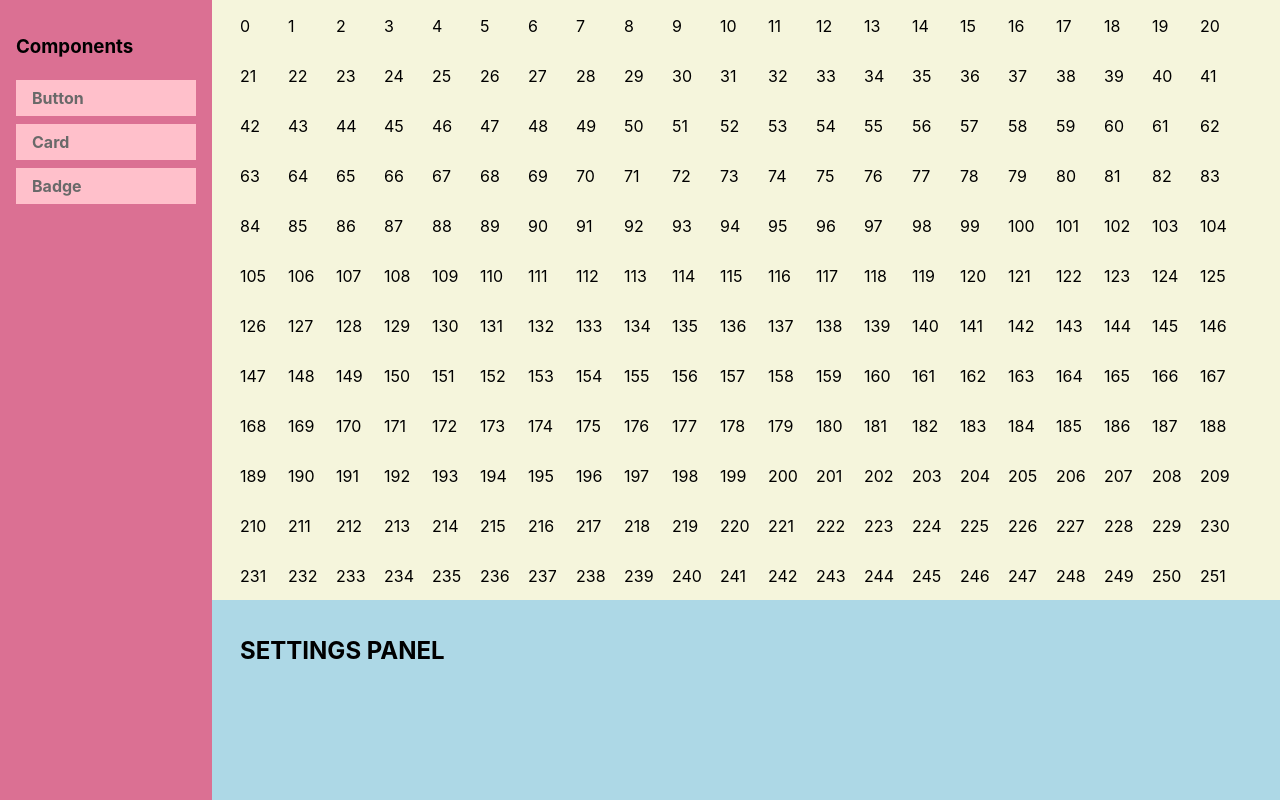
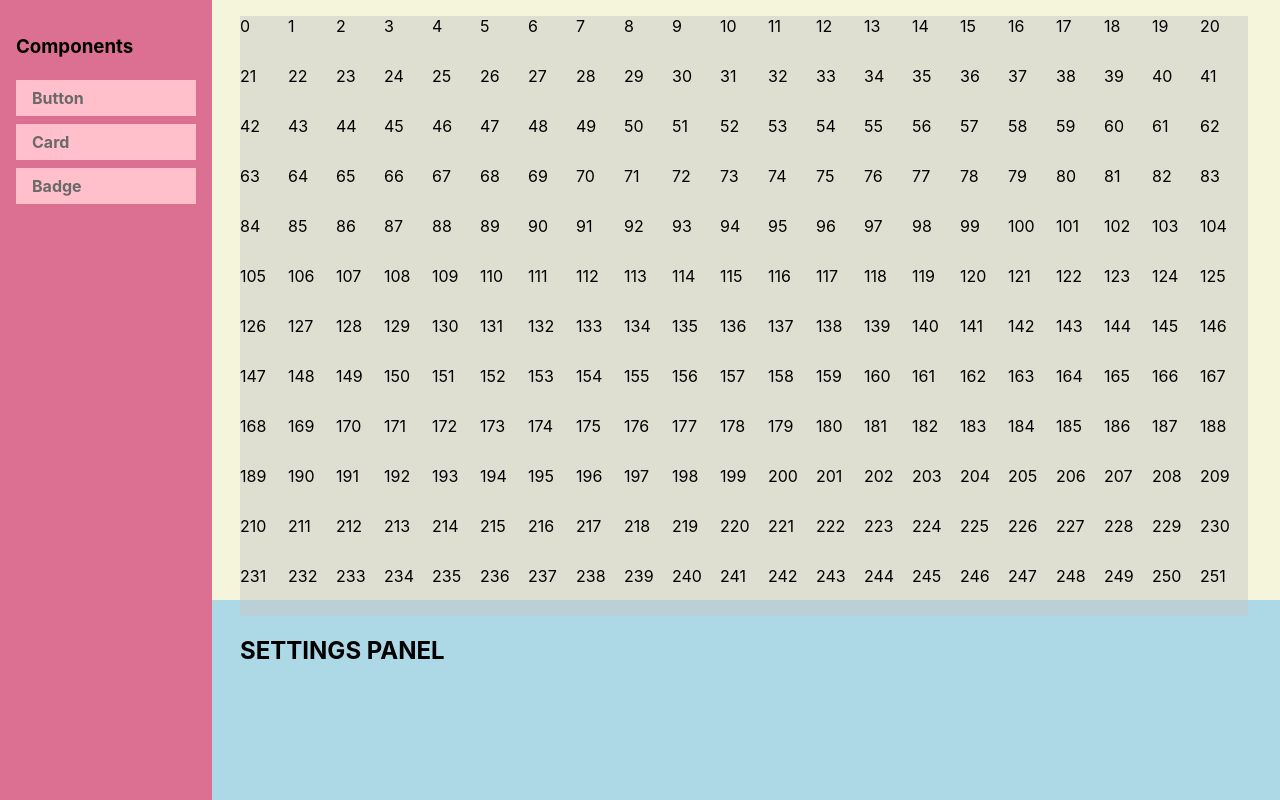
Before and after one commit to praneshpk/react-dnd-component-builder, a React (Create React App) app: page / in a window 1280 px wide. Built offline with nearby package versions, Linux system fonts and the light colour scheme.

Commit message:
adding drop states

```diff
--- a/src/components/ComponentBuilder/ComponentBuilder.tsx
+++ b/src/components/ComponentBuilder/ComponentBuilder.tsx
@@ -7,9 +7,6 @@ import { Button, Card, Badge } from '@material-ui/core';
 import './ComponentBuilder.scss';
 
 export default function ComponentBuilder() {
-    const [sandbox, setSandbox] = useState<object>({});
-    const [focus, setFocus] = useState();
-
     const defaultGrid = {
         __grid__: {
             x: 1,
@@ -18,6 +15,11 @@ export default function ComponentBuilder() {
             h: 2,
         } as GridElement
     };
+
+    const [sandbox, setSandbox] = useState<object>({});
+    const [focus, setFocus] = useState();
+    const currentGridElement = useRef(defaultGrid.__grid__);
+
     const components = {
         'Button': {
             component: Button,
@@ -62,11 +64,13 @@ export default function ComponentBuilder() {
         <div className="ComponentBuilder">
             <Library
                 components={components}
+                grid={currentGridElement}
             />
             <Sandbox
                 gridSize={48}
                 components={components}
                 addToSandbox={addToSandbox}
+                grid={currentGridElement}
             >
                 {sandbox}
             </Sandbox>
--- a/src/components/ComponentBuilder/Library/ComponentWrapper/ComponentWrapper.scss
+++ b/src/components/ComponentBuilder/Library/ComponentWrapper/ComponentWrapper.scss
@@ -1,4 +1,5 @@
 .ComponentWrapper {
+    background: rgba(200,200,200, 0.5);
     &.droppable {
         position: relative;
         background: white;
@@ -21,4 +22,13 @@
     &.dragging {
         opacity: 0.5;
     }
+    &.drop {
+        background: green;
+    }
+    &.error {
+        background: red;
+    }
+    &.child {
+        background: yellow;
+    }
 }
--- a/src/components/ComponentBuilder/Library/ComponentWrapper/ComponentWrapper.tsx
+++ b/src/components/ComponentBuilder/Library/ComponentWrapper/ComponentWrapper.tsx
@@ -1,5 +1,4 @@
 import React, { useState, useEffect } from 'react';
-import { exportToJSON } from '../../Settings/Util';
 
 import './ComponentWrapper.scss';
 export interface GridElement {
@@ -13,12 +12,12 @@ export interface ComponentWrapperProps {
     grid?: GridElement,
     onClick?: () => void,
     drop?: boolean,
-    draggable?: boolean
+    draggable?: boolean,
+    className?: string[]
 }
 export function ComponentWrapper({
-    children, grid, onClick = () => { }, drop = true, draggable = false
+    children, grid, onClick = () => { }, drop = true, draggable = false, className
 }: ComponentWrapperProps) {
-    const [droppable, setDroppable] = useState(false);
     const [dragging, setDragging] = useState(false);
 
     function dragStart(evt) {
@@ -30,8 +29,9 @@ export function ComponentWrapper({
             evt.dataTransfer.setData('component', children.props.id);
         }
     }
-    let enterTarget: any = null;
-    let classList = (droppable ? ' droppable' : '') + (dragging ? ' dragging' : '');
+    let classList =
+        (dragging ? ' dragging' : '') +
+        (className ? ` ${className.join(' ')}` : '');
     return (
         <div className={`ComponentWrapper${classList}`}
             style={grid ? {
@@ -59,7 +59,7 @@ export function ComponentWrapper({
             //         setDroppable(false);
             //     }
             // }}
-            onDrop={(evt) => setDroppable(false)}
+            // onDrop={(evt) => setDroppable(false)}
             onClick={onClick}
             onDragEnd={(evt) => setDragging(false)}
         >
--- a/src/components/ComponentBuilder/Library/Library.tsx
+++ b/src/components/ComponentBuilder/Library/Library.tsx
@@ -2,9 +2,11 @@ import React from 'react';
 import './Library.scss';
 import { ComponentWrapper } from './ComponentWrapper/ComponentWrapper';
 
-export const generateKey = prefix => `${prefix}_${Date.now()}`;
+export const generateKey = prefix => `${prefix}__${Date.now()}`;
 
-export default function Library({ components }) {
+export const parseKey = key => key.split('__');
+
+export default function Library({ components, grid }) {
     function drop(evt) {
         evt.preventDefault();
         console.log(evt);
@@ -17,7 +19,7 @@ export default function Library({ components }) {
                     key={generateKey(e)}
                     drop={false}
                     draggable={true}
-                >
+                    onClick={() => grid.current = components[e].props.__grid__}>
                     {e}
                 </ComponentWrapper>)
             }
--- a/src/components/ComponentBuilder/Sandbox/Sandbox.tsx
+++ b/src/components/ComponentBuilder/Sandbox/Sandbox.tsx
@@ -1,49 +1,137 @@
-import React, { useState, useEffect, useRef, useLayoutEffect } from 'react';
+import React, { useState, useEffect, useRef, useLayoutEffect, MutableRefObject } from 'react';
 import './Sandbox.scss';
 
-import { generateKey } from '../Library/Library';
+import { generateKey, parseKey } from '../Library/Library';
 import { ComponentWrapper, GridElement } from '../Library/ComponentWrapper/ComponentWrapper';
+
 export interface Props {
     components: object,
     children?: object,
     addToSandbox: (id: string, element: React.ReactNode, grid: GridElement) => void,
-    gridSize: 12 | 24 | 48
+    gridSize: 12 | 24 | 48,
+    grid: MutableRefObject<GridElement>,
 }
-export default function Sandbox({ components, children = {}, addToSandbox, gridSize }: Props) {
+const DROP = {
+    OK: 0,
+    ERR: 1,
+    CHILD: 2,
+}
+export default function Sandbox({
+    components, children = {}, addToSandbox, gridSize, grid
+}: Props) {
     useEffect(() => {
     });
     const [contentWidth, setContentWidth] = useState(0);
     const [contentHeight, setContentHeight] = useState(0);
     const [placeholders, setPlaceholders] = useState<any[]>([]);
+
     const content = useRef<HTMLDivElement>(null);
+
+    let dropState = DROP.ERR;
+
+    const resetClassState = (parent: HTMLDivElement | null) => {
+        if (parent) {
+            Array.from(parent.children).forEach(e => {
+                e.classList.remove('drop', 'error', 'child');
+            });
+        }
+    }
+
     function dragOver(evt) {
         evt.stopPropagation();
         evt.preventDefault();
-        console.log(evt.dataTransfer);
-        console.log(JSON.parse(evt.target.dataset.grid));
+        if (content.current) {
+            let children = Array.from(content.current.children);
+            let index = children.indexOf(evt.target);
+
+            const checkGrid = (dropState) => {
+                for (let y = 0; y < grid.current.h; y++) {
+                    for (let x = 0; x < grid.current.w; x++) {
+                        const element = children[index + (x + y * Math.floor(contentWidth / gridSize))] as HTMLElement;
+                        switch (dropState) {
+                            case DROP.OK:
+                                element.classList.add('drop');
+                                break;
+                            case DROP.ERR:
+                                element.classList.add('error');
+                                break;
+                            case DROP.CHILD:
+                                element.classList.add('child');
+                                return dropState;
+                            default:
+                                console.log(dropState);
+                                break;
+                        }
+                    }
+                }
+                return dropState;
+            }
+
+            for (let y = 0; y < grid.current.h; y++) {
+                for (let x = 0; x < grid.current.w; x++) {
+                    const element = children[index + (x + y * Math.floor(contentWidth / gridSize))] as HTMLElement;
+                    if (!element) {
+                        dropState = DROP.ERR;
+                        resetClassState(content.current);
+                        return;
+                    } else if (element.classList.contains('placeholder')) {
+                        if (element.style.visibility === 'hidden') {
+                            dropState = checkGrid(DROP.ERR);
+                            return;
+                        }
+                    } else if (element.classList.contains('ComponentWrapper')) {
+                        dropState = checkGrid(DROP.CHILD);
+                        return;
+                    }
+                }
+            }
+            dropState = checkGrid(DROP.OK);
+        }
     }
 
     function dragLeave(evt) {
+        resetClassState(content.current);
     }
 
     function drop(evt) {
         evt.preventDefault();
+        resetClassState(content.current);
         const key = evt.dataTransfer.getData('component');
-
         if (key) {
-            const split = key.split('_');
+            const split = parseKey(key);
             let id = key;
             const el = components[split[0]];
             let add = true;
             if (split.length === 1) {
                 id = generateKey(key);
             } else if (key in children) {
-                console.log('just moving');
+                console.log('moving... needs to be implemented');
                 add = false;
             }
-            if (add) {
-                const element = React.createElement(el.component, { ...el.props, id }, el.children);
-                addToSandbox(id, element, el.props.$grid);
+
+            if (add && dropState !== DROP.ERR) {
+                if (dropState === DROP.CHILD) {
+                    console.log('child... needs to be implemented');
+                    return;
+                }
+                const { __grid__, ...props } = el.props;
+                // remove placeholders
+                if (content.current) {
+                    let children = Array.from(content.current.children);
+                    //let e = evt.target;
+                    let index = children.indexOf(evt.target);
+                    for (let y = 0; y < __grid__.h; y++) {
+                        for (let x = 0; x < __grid__.w; x++) {
+                            const child = children[index + (x + y * Math.floor(contentWidth / gridSize))] as HTMLElement;
+                            if (child) {
+                                child.style.visibility = "hidden";// .remove();
+                            }
+                        }
+                    }
+                }
+                const targetGrid = JSON.parse(evt.target.dataset.grid);
+                const element = React.createElement(el.component, { ...props, id, key: id }, el.children);
+                addToSandbox(id, element, { ...__grid__, x: targetGrid.x, y: targetGrid.y });
             }
         }
 
@@ -59,10 +147,12 @@ export default function Sandbox({ components, children = {}, addToSandbox, gridS
             let height = Math.floor(contentHeight / gridSize);
             let len = width * height;
             setPlaceholders(Array(len).fill(0).map((e, i) => {
+                const newGrid = { x: (i % width) + 1, y: Math.floor(i / width) + 1, w: 1, h: 1 };
                 return (
                     <ComponentWrapper
                         key={`placeholder-${i}`}
-                        grid={{ x: (i % width) + 1, y: Math.floor(i / width) + 1, w: 1, h: 1 }}
+                        className={['placeholder']}
+                        grid={newGrid}
                     >
                         {i}
                     </ComponentWrapper>
--- a/src/components/ComponentBuilder/Settings/Settings.tsx
+++ b/src/components/ComponentBuilder/Settings/Settings.tsx
@@ -1,6 +1,7 @@
 import React, { useState, useEffect, useRef } from 'react';
 import { createProperties, exportSandboxToJSON } from './Util';
 import './Settings.scss';
+import { parseKey } from '../Library/Library';
 
 export default function Settings({
     components, sandbox, setSandbox, addToSandbox, focus, setFocus
@@ -25,9 +26,10 @@ export default function Settings({
 
     }
     function createSettings() {
-        const props = sandbox[focus].props.children.props;
+        const wrapper = sandbox[focus].props.children;
+        const props = wrapper.props;
         const { id } = props;
-        const key = id.split('_')[0];
+        const key = parseKey(id)[0];
         const propSettings = createProperties(props, components[key], addToSandbox);
 
         return (
--- a/src/components/ComponentBuilder/Settings/Util/Export.tsx
+++ b/src/components/ComponentBuilder/Settings/Util/Export.tsx
@@ -1,4 +1,7 @@
+import { parseKey } from "../../Library/Library";
+
 function getChildren(root, key) {
+    const grid = root.props.grid;
     const wrapper = root.props.children;
     if (!wrapper) {
         return {
@@ -12,17 +15,17 @@ function getChildren(root, key) {
     if (children && typeof children[0] !== 'string' && !(children[0] instanceof String)) {
         return {
             [key]: {
-                props: wrapper.props,
+                props: { ...wrapper.props, grid },
                 children: children.map(e => {
                     const k = Object.keys(e)[0];
-                    return getChildren(e[k], k.split('_')[0]);
+                    return getChildren(e[k], parseKey(k)[0]);
                 })
             }
         }
     }
     return {
         [key]: {
-            props: wrapper.props,
+            props: { ...wrapper.props, grid },
             children
         }
     }
@@ -30,7 +33,7 @@ function getChildren(root, key) {
 export default function exportSandboxToJSON(sandbox) {
     let json: object[] = [];
     for (const key in sandbox) {
-        const jsonKey = key.split('_')[0];
+        const jsonKey = parseKey(key)[0];
         json.push(getChildren(sandbox[key], jsonKey));
     }
     return JSON.stringify(json, null, 2);
--- a/src/components/ComponentBuilder/Settings/Util/Properties.tsx
+++ b/src/components/ComponentBuilder/Settings/Util/Properties.tsx
@@ -17,7 +17,7 @@ export default function createProperties(props, component, addToSandbox) {
                 };
                 const settingsId = `${k}-settings`;
                 options.push(
-                    <React.Fragment>
+                    <React.Fragment key={settingsId}>
                         <label htmlFor={settingsId}>{k}</label>
                         <select id={settingsId} onChange={onChange} value={props[k]}>
                             {v.map(e => <option key={e} value={e}>{e}</option>)}
```
